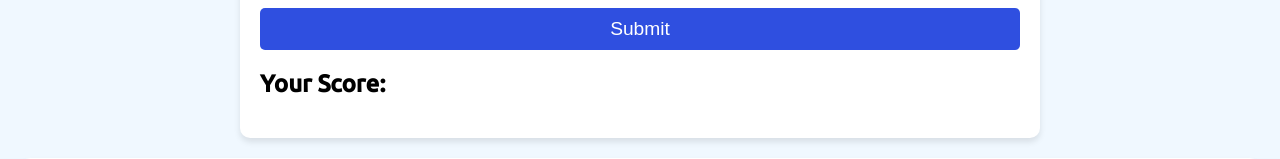
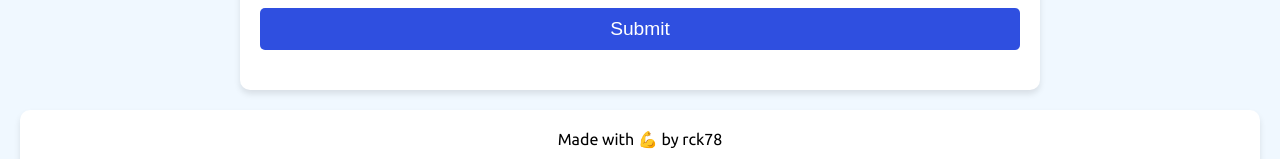
Before and after one commit to rck789/roshy-Portfolio, a plain HTML site: page football-quiz.html in a window 1280 px wide. Shown: the part 1811-1970 px from the top of the page. Drawn offline with Linux system fonts and the light colour scheme.

Commit message:
minor-bug

```diff
--- a/football-quiz.html
+++ b/football-quiz.html
@@ -332,8 +332,7 @@
         </form>
 
         <div id="scorecard" class="scorecard hidden">
-          <h2>Your Score:</h2>
-          <p id="score"></p>
+          <h2 id="score"></h2>
         </div>
       </section>
     </main>
```
